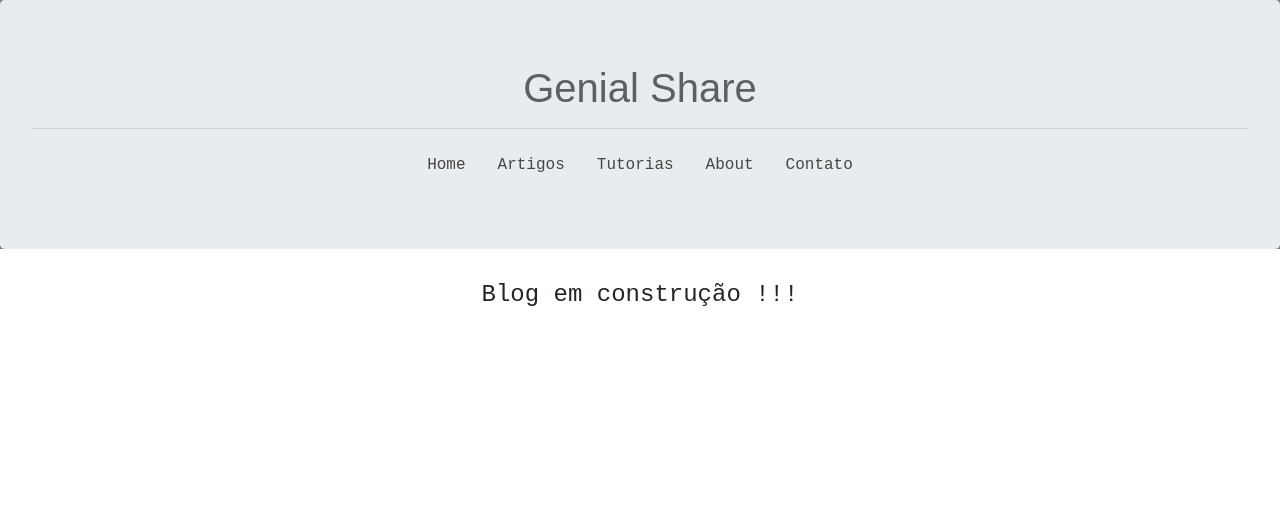
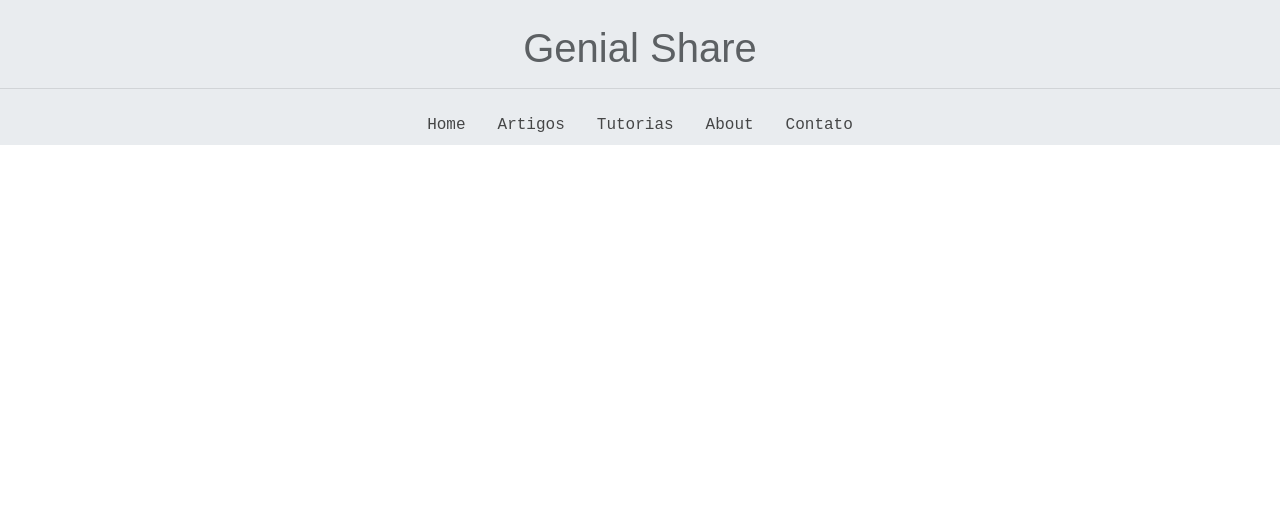
Before and after one commit to fabriciocovalesci/genialshare, a Django app: page / in a window 1280 px wide. Shown: the top 505 px of the page. Run offline with Django 3.2, Linux system fonts and the light colour scheme; some libraries are stand-ins or nearby versions; some web fonts are replaced.

Commit message:
add favicon, e alterado tema e distancias.

```diff
--- a/static/css/estilos.css
+++ b/static/css/estilos.css
@@ -1,11 +1,14 @@
+
+
 header{
-    background-color: #808080;
+    background-color: #e9ecef;
 }
 .titulo {
     font-family: fantasy;
     size: 13px;
     opacity: 70%;
     text-align: center !important;
+
 }
 
 .titulo:hover{
@@ -33,6 +36,11 @@ header{
 
 }
 
+.subtitulo{
+    font-family: 'Courier New', Courier, monospace;
+    display: flex;
+    justify-content: center;
+}
 
 .descricao-footer{
     font-family: 'Courier New', Courier, monospace;
--- a/templates/base.html
+++ b/templates/base.html
@@ -9,12 +9,14 @@
         integrity="sha384-Gn5384xqQ1aoWXA+058RXPxPg6fy4IWvTNh0E263XmFcJlSAwiGgFAW/dAiS6JXm" crossorigin="anonymous">
 <link rel="stylesheet" href="../static/css/estilos.css">
 <link href="https://fonts.googleapis.com/css2?family=Cutive+Mono&family=Nixie+One&display=swap" rel="stylesheet">
- <title>GenialShare</title>
+<link rel="shortcut icon"  type="image/x-icon" href="../static/img/favicon.ico">
+<title>GenialShare</title>
 </head>
 
 <body>
   <header>
-    <div class="jumbotron titulo-principal">
+    <div class="jumbotron-fluid titulo-principal">
+      <br>
       <h1 class="titulo">Genial Share</h1>
       <hr>
 
@@ -38,11 +40,6 @@
     </div>
   </header>
 
-      <section class="texto">
-
-          <h4>Blog em construção !!!</h4>
-
-      </section>
 
 {% block content %}
 
```
Also changed, not shown: static/img/favicon.ico (added).
